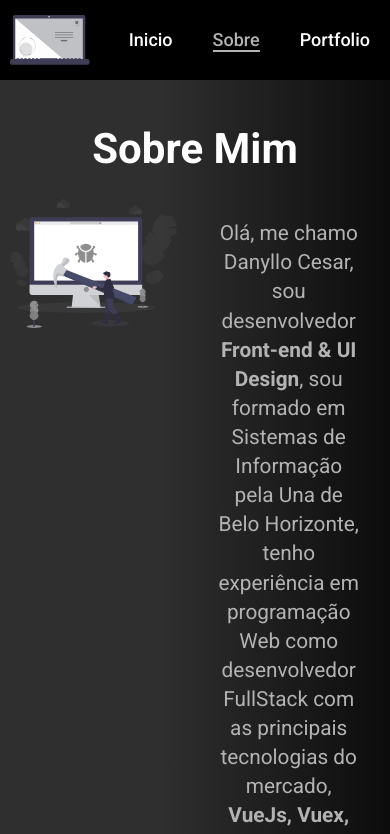
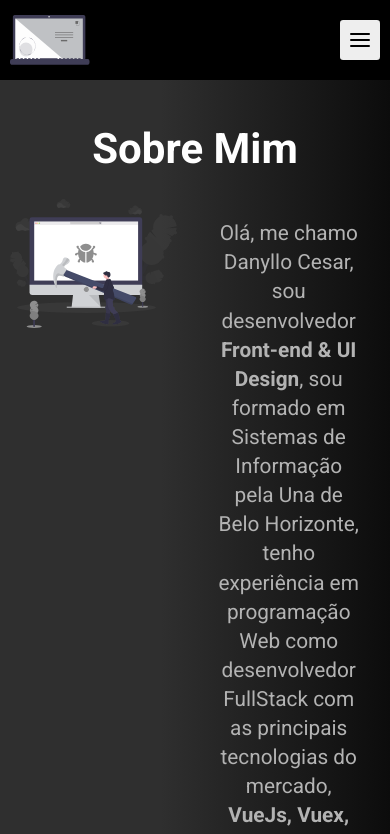
Before and after one commit to danyllolopes/novo-portfolio, a React (Create React App) app: page /sobre in a window 390 px wide. Shown: the top 834 px of the page. Built offline with nearby package versions, Linux system fonts and the light colour scheme.

Commit message:
menuMobile

```diff
--- a/public/index.html
+++ b/public/index.html
@@ -5,10 +5,7 @@
   <meta charset="utf-8" />
   <link rel="icon" href="%PUBLIC_URL%/favicon.svg" />
   <meta name="viewport" content="width=device-width, initial-scale=1" />
-
   <meta name="description" content="Web site created using create-react-app" />
-  <link rel="apple-touch-icon" href="%PUBLIC_URL%/logo192.png" />
-  <link rel="manifest" href="%PUBLIC_URL%/manifest.json" />
 
   <title></title>
 </head>
--- a/src/Components/Header.js
+++ b/src/Components/Header.js
@@ -1,10 +1,20 @@
 import React from "react";
 import styles from "./Header.module.css";
 import logo from "../Assets/logo.svg";
-import { NavLink } from "react-router-dom";
+import { NavLink, useLocation } from "react-router-dom";
+import useMedia from "./Helper/useMedia";
 
 const Header = () => {
+  const mobile = useMedia("(max-width: 40rem)");
+  const [mobileMenu, setMobileMenu] = React.useState(false);
+
+  const { pathname } = useLocation();
+  React.useEffect(() => {
+    setMobileMenu(false);
+  }, [pathname]);
+
   return (
+    <>
       <header className={styles.header}>
         <div className={styles.headerInfo}>
           <nav className={`container animeTop  ${styles.headerContainer}`}>
@@ -12,7 +22,20 @@
               {" "}
               <img src={logo} alt="Logo" />
             </NavLink>
-          <ul className={styles.headerNav}>
+            {mobile && (
+              <button
+                className={`${styles.mobileButton} ${
+                  mobileMenu && styles.mobileButtonActive
+                }`}
+                aria-label="Menu"
+                onClick={() => setMobileMenu(!mobileMenu)}
+              ></button>
+            )}
+            <ul
+              className={`${mobile ? styles.navMobile : styles.headerNav} ${
+                mobileMenu && styles.navMobileActive
+              }`}
+            >
               <NavLink end to="/">
                 Inicio
               </NavLink>
@@ -22,6 +45,7 @@
           </nav>
         </div>
       </header>
+    </>
   );
 };
 
--- a/src/Components/Header.module.css
+++ b/src/Components/Header.module.css
@@ -47,3 +47,77 @@
 .headerNav a:global(.active)::after {
   width: 100%;
 }
+.mobileButton {
+  background: #eee;
+  border-radius: 0.2rem;
+  height: 40px;
+  width: 40px;
+  padding: 0;
+  display: flex;
+  align-items: center;
+  justify-content: center;
+  border: 1px solid transparent;
+  transition: 0.1s;
+  cursor: pointer;
+}
+.mobileButton::after {
+  content: "";
+  display: block;
+  width: 1.2rem;
+  height: 2px;
+  background: currentColor;
+  border-radius: 2px;
+  box-shadow: 0 6px currentColor, 0 -6px currentColor;
+  transition: 0.2s;
+}
+.mobileButton:focus,
+.mobileButton:hover,
+.mobileButtonActive {
+  outline: none;
+  background: white;
+  box-shadow: 0 0 0 3px #fea;
+  border-color: #fb1;
+  color: #fb1;
+}
+.mobileButtonActive::after {
+  transform: rotate(-90deg);
+  width: 4px;
+  height: 4px;
+  box-shadow: 0 8px currentColor, 0 -8px currentColor;
+}
+.navMobile {
+  display: block;
+  position: absolute;
+  top: 50px;
+  right: 8px;
+  padding: 0 1rem;
+  background: white;
+  box-shadow: 0 1px 2px rgba(0, 0, 0, 0.2);
+  border-radius: 0.2rem;
+  transform: translateX(-10px);
+  opacity: 0;
+  pointer-events: none;
+}
+.navMobileActive {
+  transition: 0.3s;
+  transform: initial;
+  opacity: 1;
+  z-index: 100;
+  pointer-events: initial;
+}
+.navMobile a,
+.navMobile button {
+  display: flex;
+  align-items: center;
+  background: none;
+  width: 100%;
+  border: none;
+  border-bottom: 1px solid #eee;
+  padding: 0.5rem 0;
+  cursor: pointer;
+  font-family: "Roboto", sans-serif;
+  color: #000000;
+}
+.navMobile a:hover {
+  color: #b3b3b3;
+}
--- /dev/null
+++ b/src/Components/Helper/useMedia.js
@@ -0,0 +1,20 @@
+import React from "react";
+
+const useMedia = (media) => {
+  const [match, setMatch] = React.useState(null);
+
+  React.useEffect(() => {
+    function changeMath() {
+      const { matches } = window.matchMedia(media);
+      setMatch(matches);
+    }
+    changeMath();
+    window.addEventListener("resize", changeMath);
+    return () => {
+      window.removeEventListener("resize", changeMath);
+    };
+  }, [media]);
+  return match;
+};
+
+export default useMedia;
--- a/src/Components/Portfolio/PortifolioSlide.js
+++ b/src/Components/Portfolio/PortifolioSlide.js
@@ -19,7 +19,7 @@
     titulo: "Dogs",
     descricao:
       "Projeto Dogs desenvolvido no curso da origamid, feito em ReactJs, HTML, CSS e JavaScript.",
-    link: "https://dogs-ebon.vercel.app/",
+    link: "https://dogs-green.vercel.app/",
   },
   {
     slide: slide3,
```
Also changed, not shown: public/manifest.json (deleted), public/robots.txt (deleted). Lines whose indentation alone changed are shown as unchanged.
